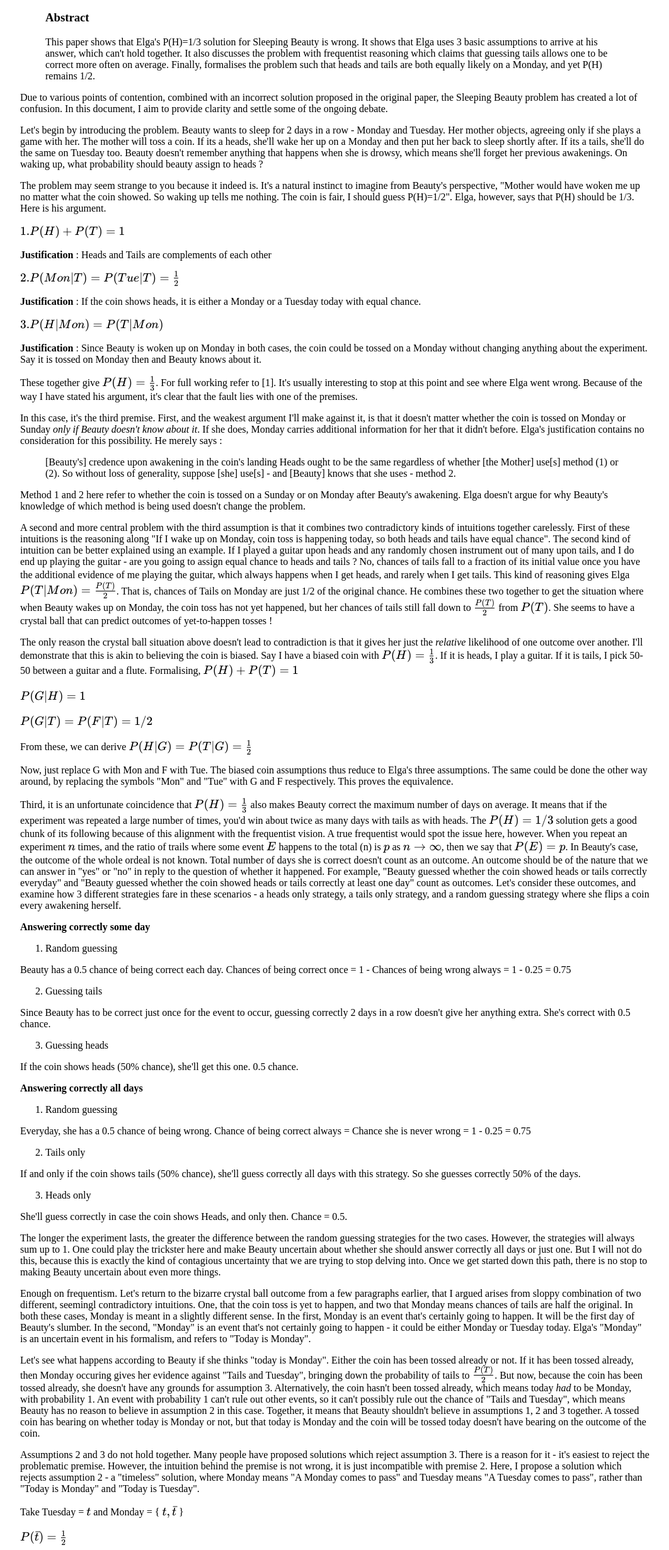
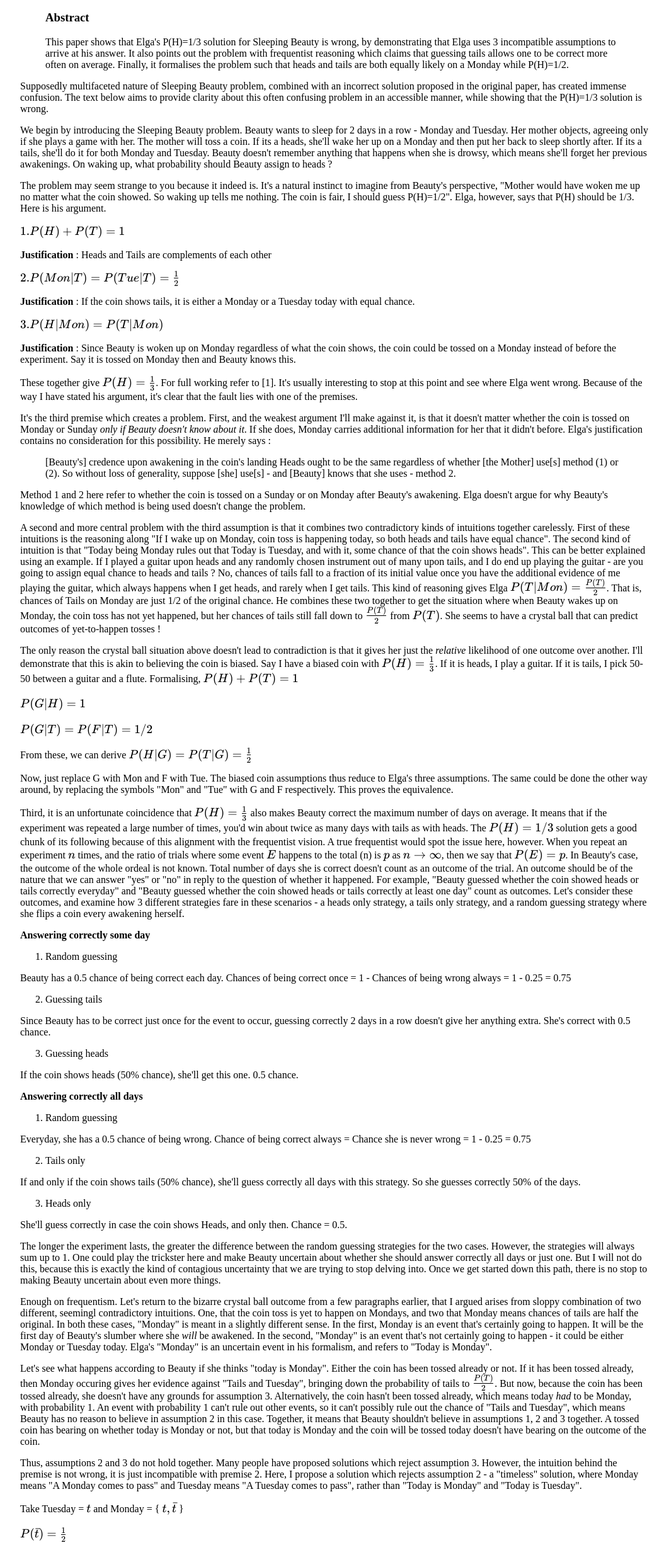
Before and after one commit to mayankkamboj47/mayankkamboj47.github.io, an Eleventy site: page posts/2023-05-11-why-onethird-solution-to-sleeping-beauty-doesnt-work.md in a window 1280 px wide. Shown: the part 88-2549 px from the top of the page at 63% size, without its empty margins (108-1170 px from the left). Built offline with nearby package versions, Linux system fonts and the light colour scheme; Eleventy itself is replaced by a stand-in of ours; files that its build step writes are made by us from their sources.

Commit message:
fix typos in papers

```diff
--- a/posts/2023-05-11-why-onethird-solution-to-sleeping-beauty-doesnt-work.md
+++ b/posts/2023-05-11-why-onethird-solution-to-sleeping-beauty-doesnt-work.md
@@ -5,11 +5,12 @@ title : Why the P(H)=1/3 solution to Sleeping Beauty Doesn't Work
 
 
 > ### Abstract
-> This paper shows that Elga's P(H)=1/3 solution for Sleeping Beauty is wrong. It shows that Elga uses 3 basic assumptions to arrive at his answer, which can't hold together. It also discusses the problem with frequentist reasoning which claims that guessing tails allows one to be correct more often on average. Finally, formalises the problem such that heads and tails are both equally likely on a Monday, and yet P(H) remains 1/2.
+> This paper shows that Elga's P(H)=1/3 solution for Sleeping Beauty is wrong, by demonstrating that Elga uses 3 incompatible assumptions to arrive at his answer. It also points out the problem with frequentist reasoning which claims that guessing tails allows one to be correct more often on average. Finally, it formalises the problem such that heads and tails are both equally likely on a Monday while P(H)=1/2.
 
-Due to various points of contention, combined with an incorrect solution proposed in the original paper, the Sleeping Beauty problem has created a lot of confusion. In this document, I aim to provide clarity and settle some of the ongoing debate.
+Supposedly multifaceted nature of Sleeping Beauty problem, combined with an incorrect solution proposed in the original paper, has created immense confusion. The text below aims to provide
+clarity about this often confusing problem in an accessible manner, while showing that the P(H)=1/3 solution is wrong.
 
-Let's begin by introducing the problem. Beauty wants to sleep for 2 days in a row - Monday and Tuesday. Her mother objects, agreeing only if she plays a game with her. The mother will toss a coin. If its a heads, she'll wake her up on a Monday and then put her back to sleep shortly after. If its a tails, she'll do the same on Tuesday too. Beauty doesn't remember anything that happens when she is drowsy, which means she'll forget her previous awakenings. On waking up, what probability should beauty assign to heads ?
+We begin by introducing the Sleeping Beauty problem. Beauty wants to sleep for 2 days in a row - Monday and Tuesday. Her mother objects, agreeing only if she plays a game with her. The mother will toss a coin. If its a heads, she'll wake her up on a Monday and then put her back to sleep shortly after. If its a tails, she'll do it for both Monday and Tuesday. Beauty doesn't remember anything that happens when she is drowsy, which means she'll forget her previous awakenings. On waking up, what probability should Beauty assign to heads ?
 
 The problem may seem strange to you because it indeed is. It's a natural instinct to imagine from Beauty's perspective, "Mother would have woken me up no matter what the coin showed. So waking up tells me nothing. The coin is fair, I should guess P(H)=1/2". Elga, however, says that P(H) should be 1/3. Here is his argument.
 
@@ -19,20 +20,20 @@ __Justification__ : Heads and Tails are complements of each other
 
 $2. P(Mon|T) = P(Tue|T) = \frac{1}{2}$
 
-__Justification__ : If the coin shows heads, it is either a Monday or a Tuesday today with equal chance.
+__Justification__ : If the coin shows tails, it is either a Monday or a Tuesday today with equal chance.
 
 $3. P(H|Mon) = P(T|Mon)$
 
-__Justification__ : Since Beauty is woken up on Monday in both cases, the coin could be tossed on a Monday without changing anything about the experiment. Say it is tossed on Monday then and Beauty knows about it.
+__Justification__ : Since Beauty is woken up on Monday regardless of what the coin shows, the coin could be tossed on a Monday instead of before the experiment. Say it is tossed on Monday then and Beauty knows this.
 
 These together give $P(H)=\frac{1}{3}$. For full working refer to [1]. It's usually interesting to stop at this point and see where Elga went wrong. Because of the way I have stated his argument, it's clear that the fault lies with one of the premises.
 
-In this case, it's the third premise. First, and the weakest argument I'll make against it, is that it doesn't matter whether the coin is tossed on Monday or Sunday *only if Beauty doesn't know about it*. If she does, Monday carries additional information for her that it didn't before. Elga's justification contains no consideration for this possibility. He merely says :
+It's the third premise which creates a problem. First, and the weakest argument I'll make against it, is that it doesn't matter whether the coin is tossed on Monday or Sunday *only if Beauty doesn't know about it*. If she does, Monday carries additional information for her that it didn't before. Elga's justification contains no consideration for this possibility. He merely says :
 > [Beauty's] credence upon awakening in the coin's landing Heads ought to be the same regardless of whether [the Mother] use[s] method (1) or (2). So without loss of generality, suppose [she] use[s] - and [Beauty] knows that she uses - method 2.
 
 Method 1 and 2 here refer to whether the coin is tossed on a Sunday or on Monday after Beauty's awakening. Elga doesn't argue for why Beauty's knowledge of which method is being used doesn't change the problem.
 
-A second and more central problem with the third assumption is that it combines two contradictory kinds of intuitions together carelessly. First of these intuitions is the reasoning along "If I wake up on Monday, coin toss is happening today, so both heads and tails have equal chance". The second kind of intuition can be better explained using an example. If I played a guitar upon heads and any randomly chosen instrument out of many upon tails, and I do end up playing the guitar - are you going to assign equal chance to heads and tails ? No, chances of tails fall to a fraction of its initial value once you have the additional evidence of me playing the guitar, which always happens when I get heads, and rarely when I get tails. This kind of reasoning gives Elga $P(T|Mon) = \frac{P(T)}{2}$. That is, chances of Tails on Monday are just 1/2 of the original chance. He combines these two together to get the situation where when Beauty wakes up on Monday, the coin toss has not yet happened, but her chances of tails still fall down to $\frac{P(T)}{2}$ from $P(T)$. She seems to have a crystal ball that can predict outcomes of yet-to-happen tosses !
+A second and more central problem with the third assumption is that it combines two contradictory kinds of intuitions together carelessly. First of these intuitions is the reasoning along "If I wake up on Monday, coin toss is happening today, so both heads and tails have equal chance". The second kind of intuition is that "Today being Monday rules out that Today is Tuesday, and with it, some chance of that the coin shows heads". This can be better explained using an example. If I played a guitar upon heads and any randomly chosen instrument out of many upon tails, and I do end up playing the guitar - are you going to assign equal chance to heads and tails ? No, chances of tails fall to a fraction of its initial value once you have the additional evidence of me playing the guitar, which always happens when I get heads, and rarely when I get tails. This kind of reasoning gives Elga $P(T|Mon) = \frac{P(T)}{2}$. That is, chances of Tails on Monday are just 1/2 of the original chance. He combines these two together to get the situation where when Beauty wakes up on Monday, the coin toss has not yet happened, but her chances of tails still fall down to $\frac{P(T)}{2}$ from $P(T)$. She seems to have a crystal ball that can predict outcomes of yet-to-happen tosses !
 
 The only reason the crystal ball situation above doesn't lead to contradiction is that it gives her just the _relative_ likelihood of one outcome over another. I'll demonstrate that this is akin to believing the coin is biased. Say I have a biased coin with $P(H) = \frac{1}{3}$. If it is heads, I play a guitar. If it is tails, I pick 50-50 between a guitar and a flute. Formalising,
 $P(H) + P(T) = 1$
@@ -47,9 +48,9 @@ $P(H|G) = P(T|G) = \frac{1}{2}$
 Now, just replace G with Mon and F with Tue. The biased coin assumptions thus reduce to Elga's three assumptions. The same could be done the other way around, by replacing the symbols "Mon" and "Tue" with G and F respectively. This proves the equivalence.
 
 Third, it is an unfortunate coincidence that $P(H)=\frac{1}{3}$ also makes Beauty correct the maximum number of days on average. It means that if the experiment was repeated a large number of times, you'd win about twice as many days with tails as with heads. The $P(H)=1/3$ solution gets a good chunk of its following because of this alignment with the frequentist vision. A true frequentist would spot the issue here, however.
-    When you repeat an experiment $n$ times, and the ratio of trails where some event $E$ happens to the total (n) is $p$ as $n \rightarrow \infty$, then we say that $P(E)=p$. In
+    When you repeat an experiment $n$ times, and the ratio of trials where some event $E$ happens to the total (n) is $p$ as $n \rightarrow \infty$, then we say that $P(E)=p$. In
 Beauty's case, the outcome of the whole ordeal is not known. Total number of days she is correct
-doesn't count as an outcome. An outcome should be of the nature that we can answer in "yes" or "no" in reply to the question of whether it happened. For example, "Beauty guessed whether the coin showed heads or tails correctly everyday" and "Beauty guessed whether the coin showed heads or tails correctly at least one day" count as outcomes. Let's consider these outcomes, and examine how 3 different strategies fare in these scenarios - a heads only strategy, a tails only strategy, and a random guessing strategy where she flips a coin every awakening herself.
+doesn't count as an outcome of the trial. An outcome should be of the nature that we can answer "yes" or "no" in reply to the question of whether it happened. For example, "Beauty guessed whether the coin showed heads or tails correctly everyday" and "Beauty guessed whether the coin showed heads or tails correctly at least one day" count as outcomes. Let's consider these outcomes, and examine how 3 different strategies fare in these scenarios - a heads only strategy, a tails only strategy, and a random guessing strategy where she flips a coin every awakening herself.
 
 __Answering correctly some day__
 1. Random guessing
@@ -79,11 +80,11 @@ She'll guess correctly in case the coin shows Heads, and only then. Chance = 0.5
 
 The longer the experiment lasts, the greater the difference between the random guessing strategies for the two cases. However, the strategies will always sum up to 1. One could play the trickster here and make Beauty uncertain about whether she should answer correctly all days or just one. But I will not do this, because this is exactly the kind of contagious uncertainty that we are trying to stop delving into. Once we get started down this path, there is no stop to making Beauty uncertain about even more things.
 
-Enough on frequentism. Let's return to the bizarre crystal ball outcome from a few paragraphs earlier, that I argued arises from sloppy combination of two different, seemingl contradictory intuitions. One, that the coin toss is yet to happen, and two that Monday means chances of tails are half the original. In both these cases, Monday is meant in a slightly different sense. In the first, Monday is an event that's certainly going to happen. It will be the first day of Beauty's slumber. In the second, "Monday" is an event that's not certainly going to happen - it could be either Monday or Tuesday today. Elga's "Monday" is an uncertain event in his formalism, and refers to "Today is Monday".
+Enough on frequentism. Let's return to the bizarre crystal ball outcome from a few paragraphs earlier, that I argued arises from sloppy combination of two different, seemingl contradictory intuitions. One, that the coin toss is yet to happen on Mondays, and two that Monday means chances of tails are half the original. In both these cases, "Monday" is meant in a slightly different sense. In the first, Monday is an event that's certainly going to happen. It will be the first day of Beauty's slumber where she *will* be awakened. In the second, "Monday" is an event that's not certainly going to happen - it could be either Monday or Tuesday today. Elga's "Monday" is an uncertain event in his formalism, and refers to "Today is Monday".
 
 Let's see what happens according to Beauty if she thinks "today is Monday". Either the coin has been tossed already or not. If it has been tossed already, then Monday occuring gives her evidence against "Tails and Tuesday", bringing down the probability of tails to $\frac{P(T)}{2}$. But now, because the coin has been tossed already, she doesn't have any grounds for assumption 3. Alternatively, the coin hasn't been tossed already, which means today _had_ to be Monday, with probability 1. An event with probability 1 can't rule out other events, so it can't possibly rule out the chance of "Tails and Tuesday", which means Beauty has no reason to believe in assumption 2 in this case. Together, it means that Beauty shouldn't believe in assumptions 1, 2 and 3 together. A tossed coin has bearing on whether today is Monday or not, but that today is Monday and the coin will be tossed today doesn't have bearing on the outcome of the coin.
 
-Assumptions 2 and 3 do not hold together. Many people have proposed solutions which reject assumption 3. There is a reason for it - it's easiest to reject the problematic premise. However, the intuition behind the premise is not wrong, it is just incompatible with premise 2. Here, I propose a solution which rejects assumption 2 - a "timeless" solution, where Monday means "A Monday comes to pass" and Tuesday means "A Tuesday comes to pass", rather than "Today is Monday" and "Today is Tuesday".
+Thus, assumptions 2 and 3 do not hold together. Many people have proposed solutions which reject assumption 3. However, the intuition behind the premise is not wrong, it is just incompatible with premise 2. Here, I propose a solution which rejects assumption 2 - a "timeless" solution, where Monday means "A Monday comes to pass" and Tuesday means "A Tuesday comes to pass", rather than "Today is Monday" and "Today is Tuesday".
 
 Take Tuesday = $t$ and Monday = { $t, \bar{t}$ }
 
```
Also changed, not shown: posts/2023-05-12-a-substitution-model-of-computation.md (+1 -1 lines).
